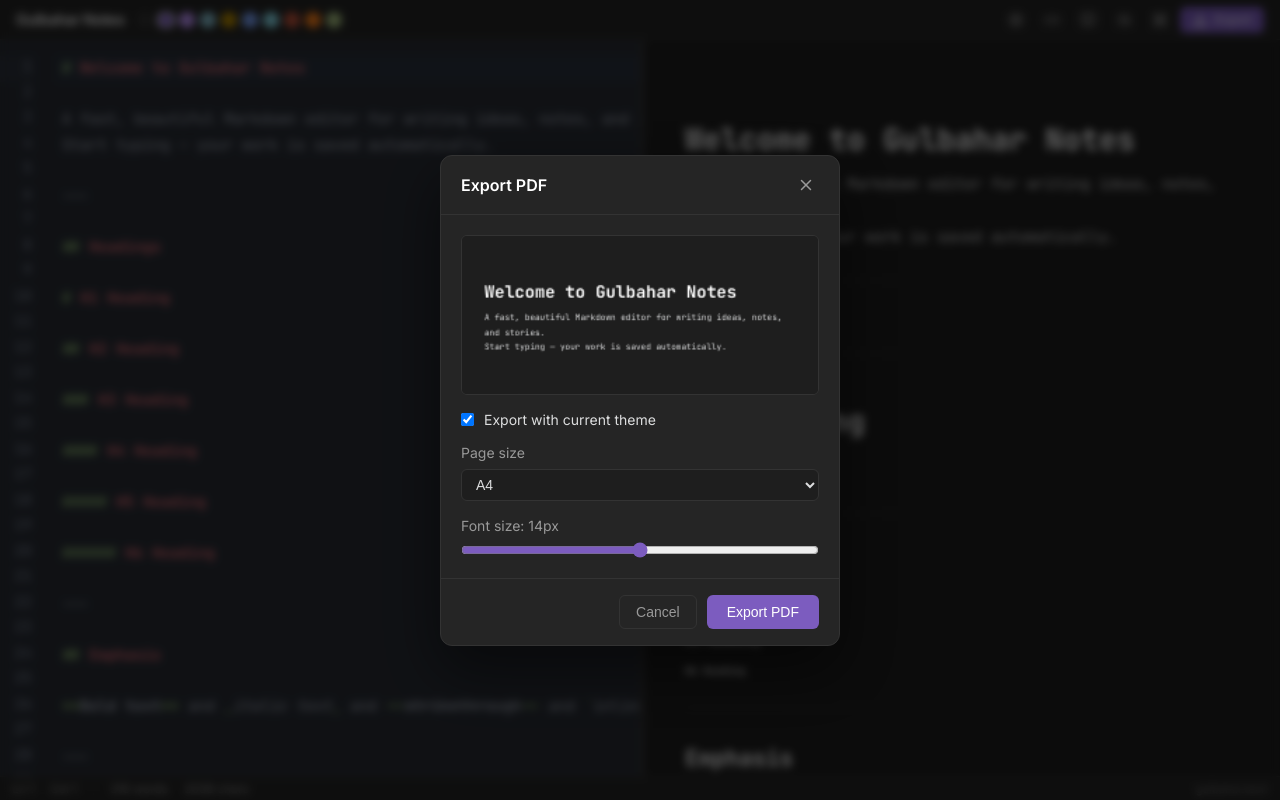
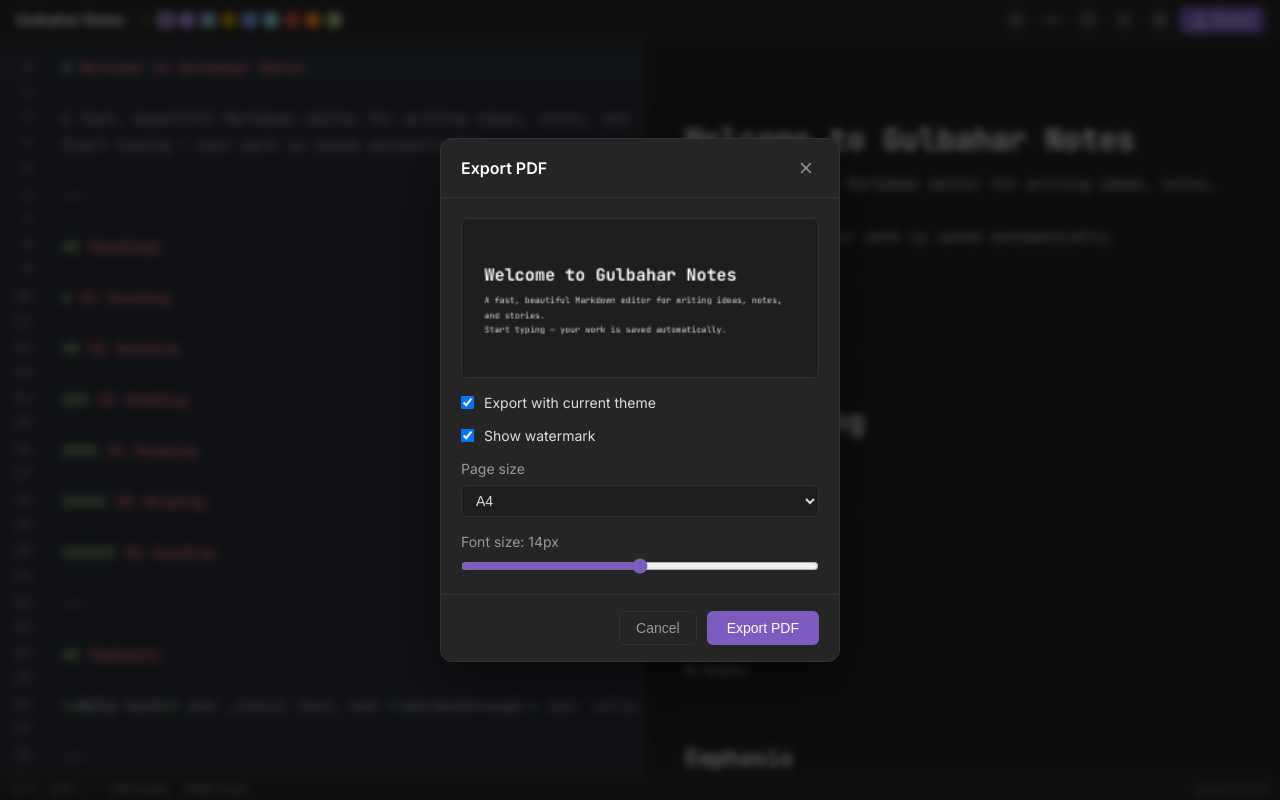
Before and after one commit to r-shafi/markdown-notepad, a React (Vite) app: page / in a window 1280 px wide. Both pictures are taken after a click on the button "Export". Built offline with nearby package versions, Linux system fonts and the light colour scheme; what markdown-it-deflist would draw is missing.

Commit message:
feat: add show watermark option in export settings and update save document functionality

```diff
--- a/src/App.tsx
+++ b/src/App.tsx
@@ -215,7 +215,7 @@ export default function App() {
     formatDoc,
     openPalette: palette.toggle,
     exportPDF: () => setExportOpen(true),
-    saveDoc: saveAsMarkdown,
+    saveDoc: () => setExportOpen(true),
     toggleComment,
     duplicateLine,
     togglePreview: () => setShowPreview((v) => !v),
--- a/src/components/ExportModal.tsx
+++ b/src/components/ExportModal.tsx
@@ -24,6 +24,7 @@ export default function ExportModal({
     withTheme: true,
     pageSize: "a4",
     fontSize: 14,
+    showWatermark: true,
   });
   const [loading, setLoading] = useState(false);
   const [thumbnail, setThumbnail] = useState<string | null>(null);
@@ -174,11 +175,13 @@ export default function ExportModal({
         const sliceH = (srcH * contentW) / canvas.width;
         pdf.addImage(pageImgData, "PNG", margin, margin, imgW, sliceH);
 
-        pdf.setFontSize(7);
-        pdf.setTextColor(150, 150, 150);
-        pdf.text("https://gulbahar.tech", pageW - 6, pageH - 4, {
-          align: "right",
-        });
+        if (opts.showWatermark) {
+          pdf.setFontSize(7);
+          pdf.setTextColor(150, 150, 150);
+          pdf.text("https://gulbahar.tech", pageW - 6, pageH - 4, {
+            align: "right",
+          });
+        }
       }
 
       const filename = (documentTitle || "document").replace(
@@ -240,6 +243,17 @@ export default function ExportModal({
                 Export with current theme
               </label>
 
+              <label className="modal-field">
+                <input
+                  type="checkbox"
+                  checked={opts.showWatermark}
+                  onChange={(e) =>
+                    setOpts((o) => ({ ...o, showWatermark: e.target.checked }))
+                  }
+                />
+                Show watermark
+              </label>
+
               <label className="modal-field-block">
                 Page size
                 <select
--- a/src/types.ts
+++ b/src/types.ts
@@ -11,6 +11,7 @@ export interface ExportOptions {
   withTheme: boolean;
   pageSize: PageSize;
   fontSize: number;
+  showWatermark: boolean;
 }
 
 import type { ReactNode } from "react";
```
